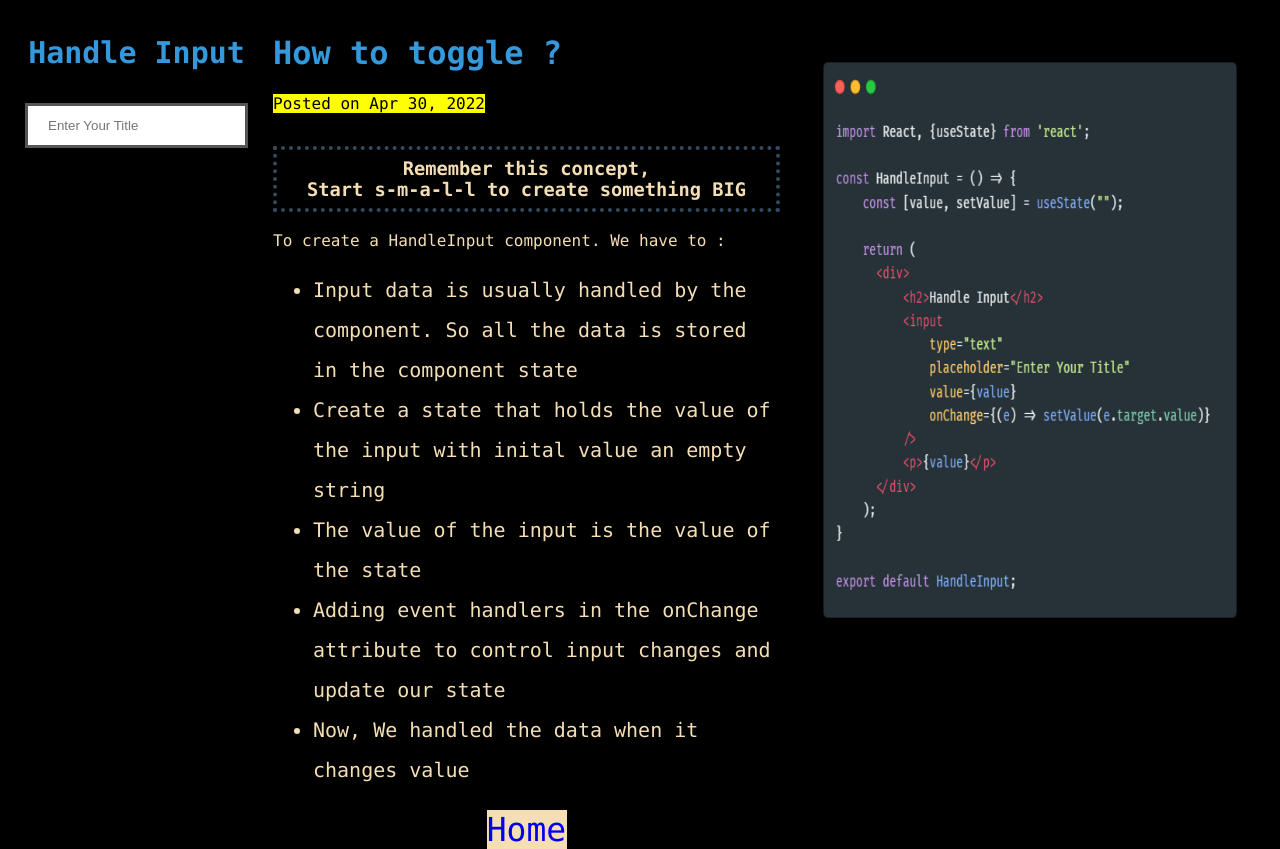
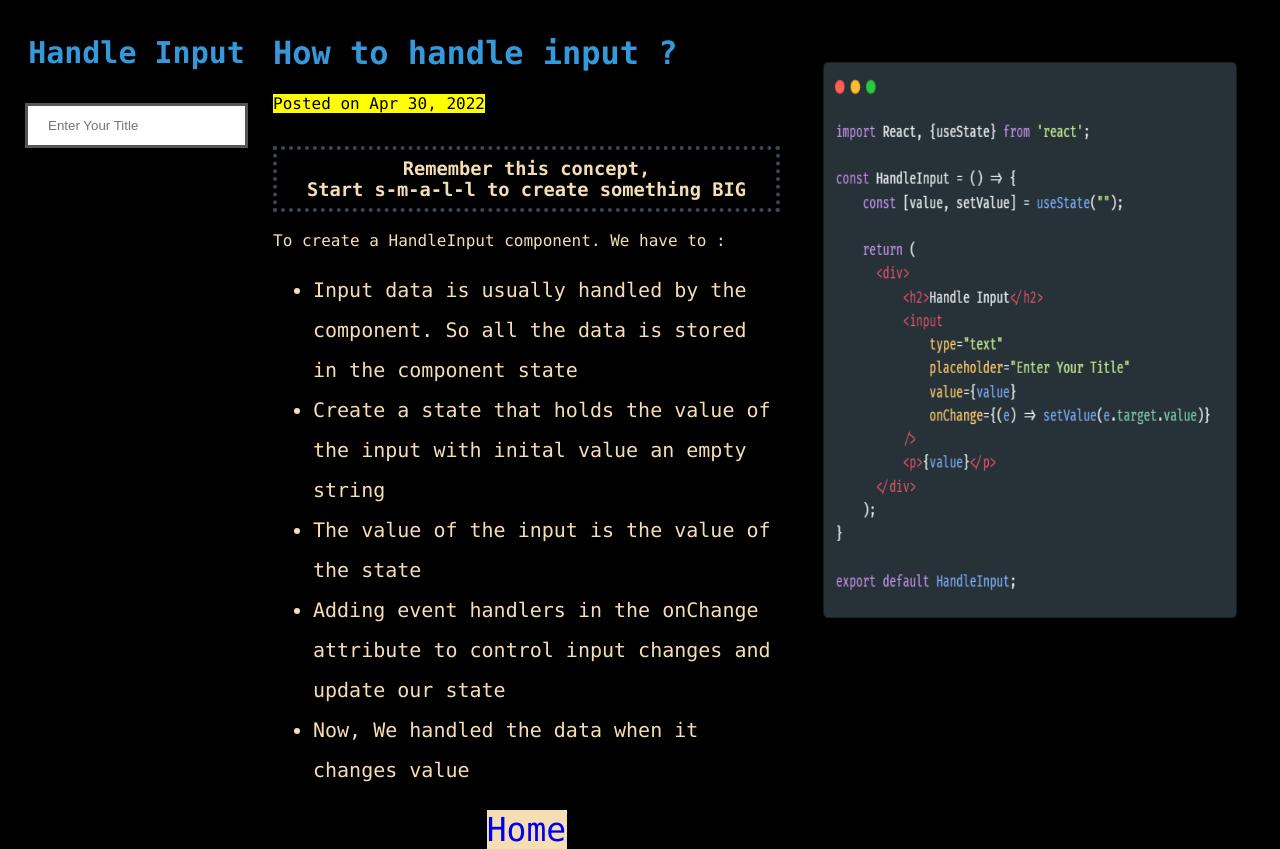
Before and after one commit to this-mkhy/react-curve, a React (Create React App) app: page /handle-input in a window 1280 px wide. Built offline with nearby package versions, Linux system fonts and the light colour scheme.

Commit message:
Update desc

```diff
--- a/src/projects/4-handle-input/Desc/Desc.js
+++ b/src/projects/4-handle-input/Desc/Desc.js
@@ -6,7 +6,7 @@ class Desc extends Component {
     render() {
         return (
             <div className="desc">
-                <h1 style={{color: '#3498db'}}>How to toggle ?</h1>
+                <h1 style={{color: '#3498db'}}>How to handle input ?</h1>
                 <mark>Posted on Apr 30, 2022</mark>
                 <h3>Remember this concept, <br />Start s-m-a-l-l to create something BIG</h3>
                 <p>To create a HandleInput component. We have to : </p>
```
